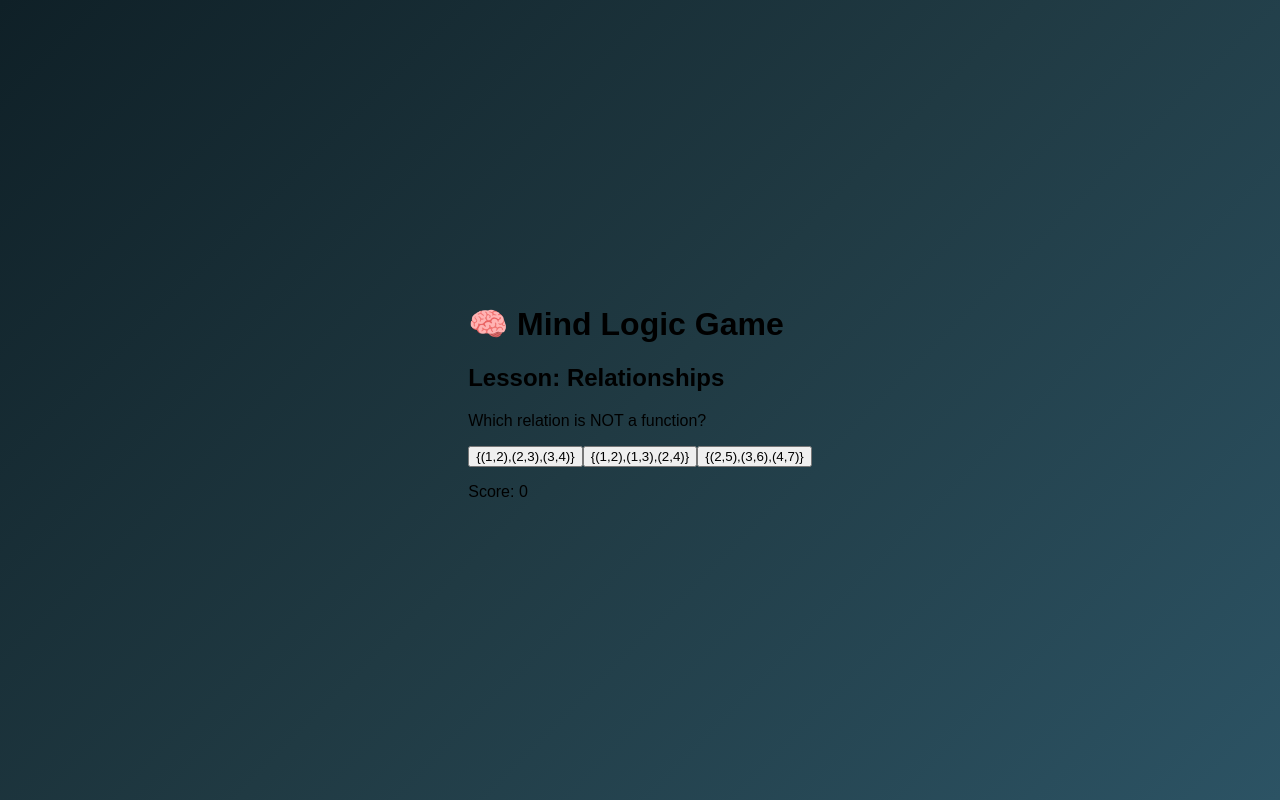
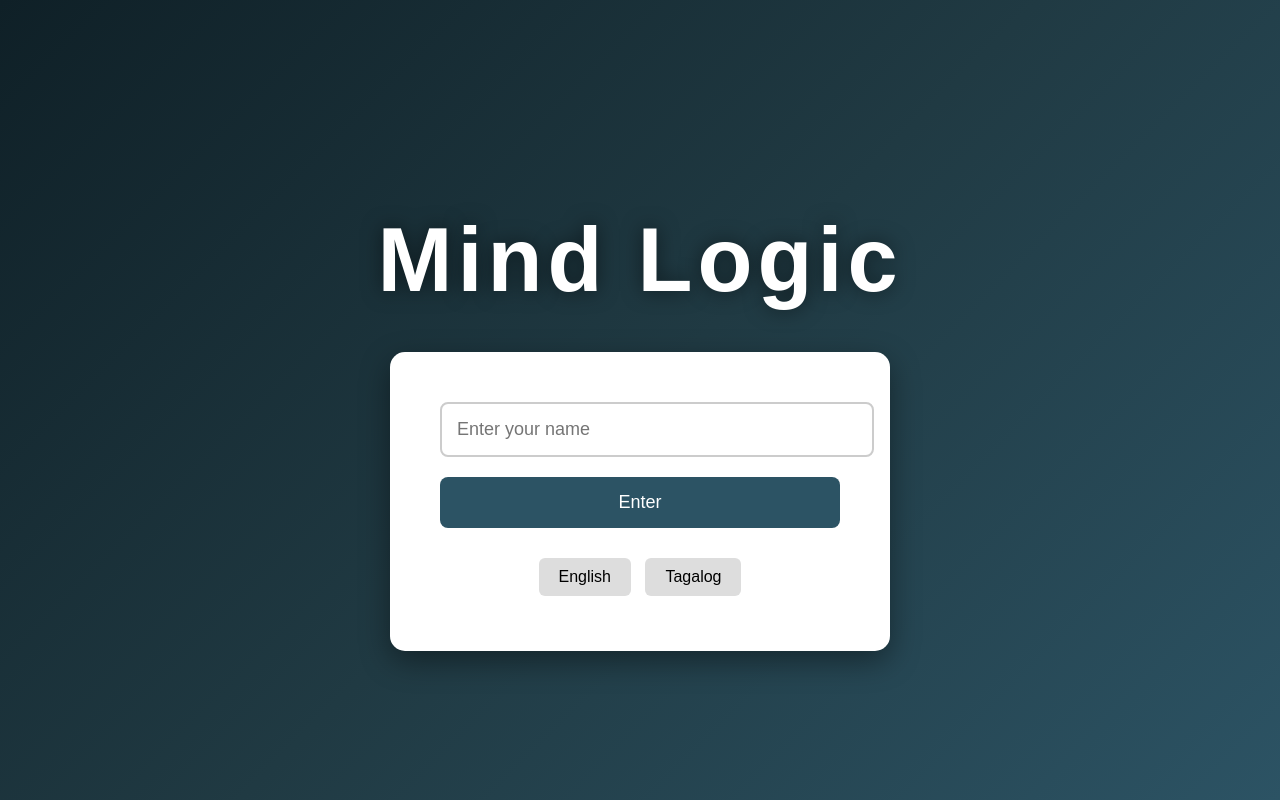
Before and after one commit to ocampomarkchristian48-ctrl/mind-mind, a plain HTML site: page index.html in a window 1280 px wide. Drawn offline with Linux system fonts and the light colour scheme.

Commit message:
Update index.html

```diff
--- a/index.html
+++ b/index.html
@@ -1,27 +1,27 @@
 <!DOCTYPE html>
-<html>
+<html lang="en">
 <head>
-<title>Mind Logic Game</title>
+<meta charset="UTF-8">
+<title>Mind Logic</title>
 <link rel="stylesheet" href="style.css">
 </head>
 
 <body>
 
-<div class="game">
+<h1 class="title">Mind Logic</h1>
 
-<h1>🧠 Mind Logic Game</h1>
-<h2 id="lesson">Lesson: Relationships</h2>
+<div class="container">
 
-<p id="question"></p>
+<input type="text" placeholder="Enter your name" class="name-box">
 
-<div id="choices"></div>
+<button class="enter-btn">Enter</button>
 
-<p id="result"></p>
-<p id="score">Score: 0</p>
+<div class="language">
+<button>English</button>
+<button>Tagalog</button>
+</div>
 
 </div>
 
-<script src="script.js"></script>
-
 </body>
 </html>
```
